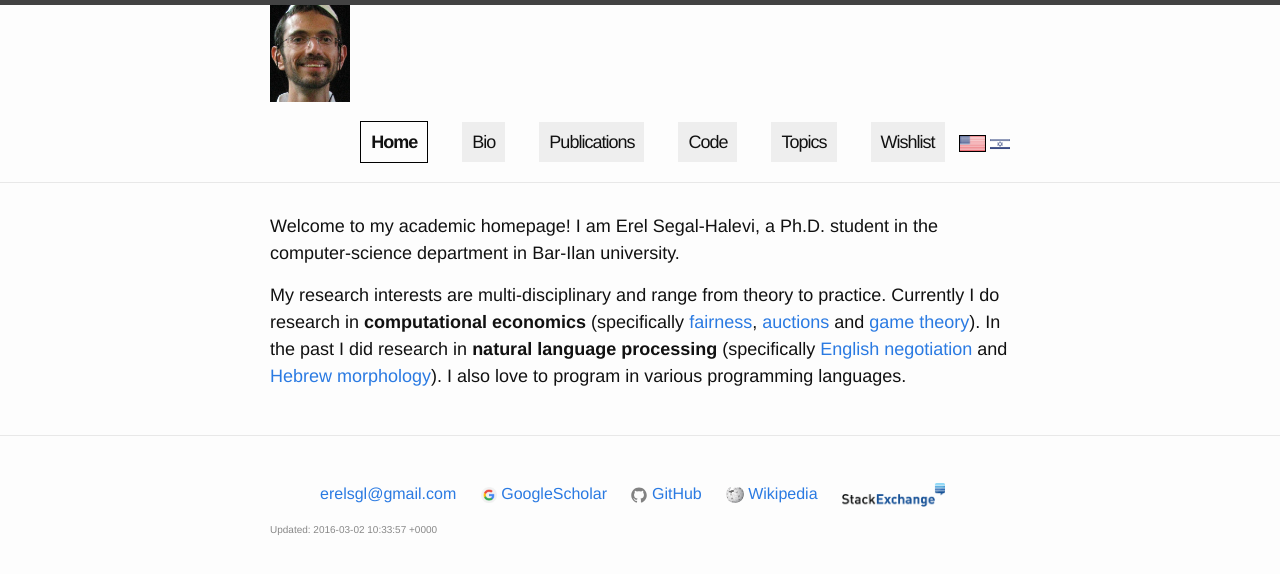
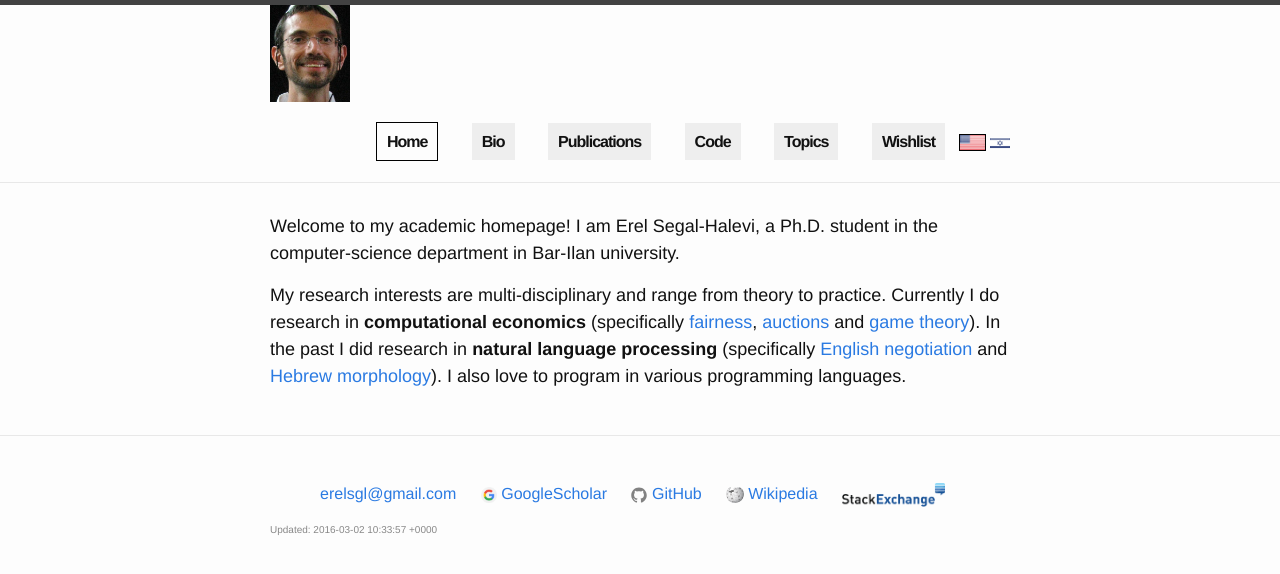
Before and after one commit to erelsgl/erelsgl.github.io, a Jekyll site: the page built from pages/en/about.md, in a window 1280 px wide. Shown: the top 574 px of the page. Built offline with Jekyll 4.4.1, drawn with Linux system fonts in a browser that asks for light colours.

Commit message:
Update _layout.scss

```diff
--- a/_sass/_layout.scss
+++ b/_sass/_layout.scss
@@ -24,8 +24,8 @@
 }
 
 .page-links {
-    font-size: 18px;
-    font-weight: 300;
+    font-size: 16px;
+    font-weight: 700;
     line-height: 80px;
     letter-spacing: -1px;
     margin: 0;
```
